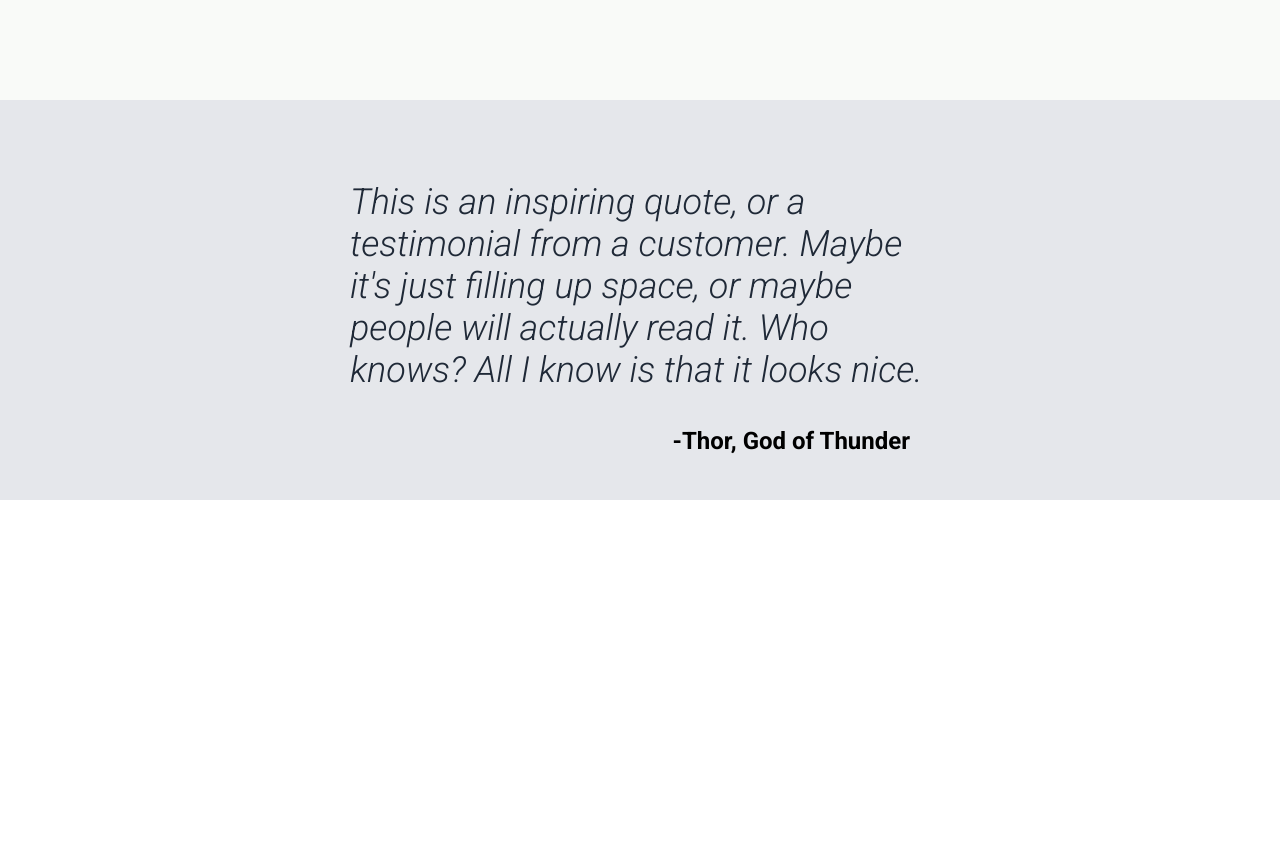
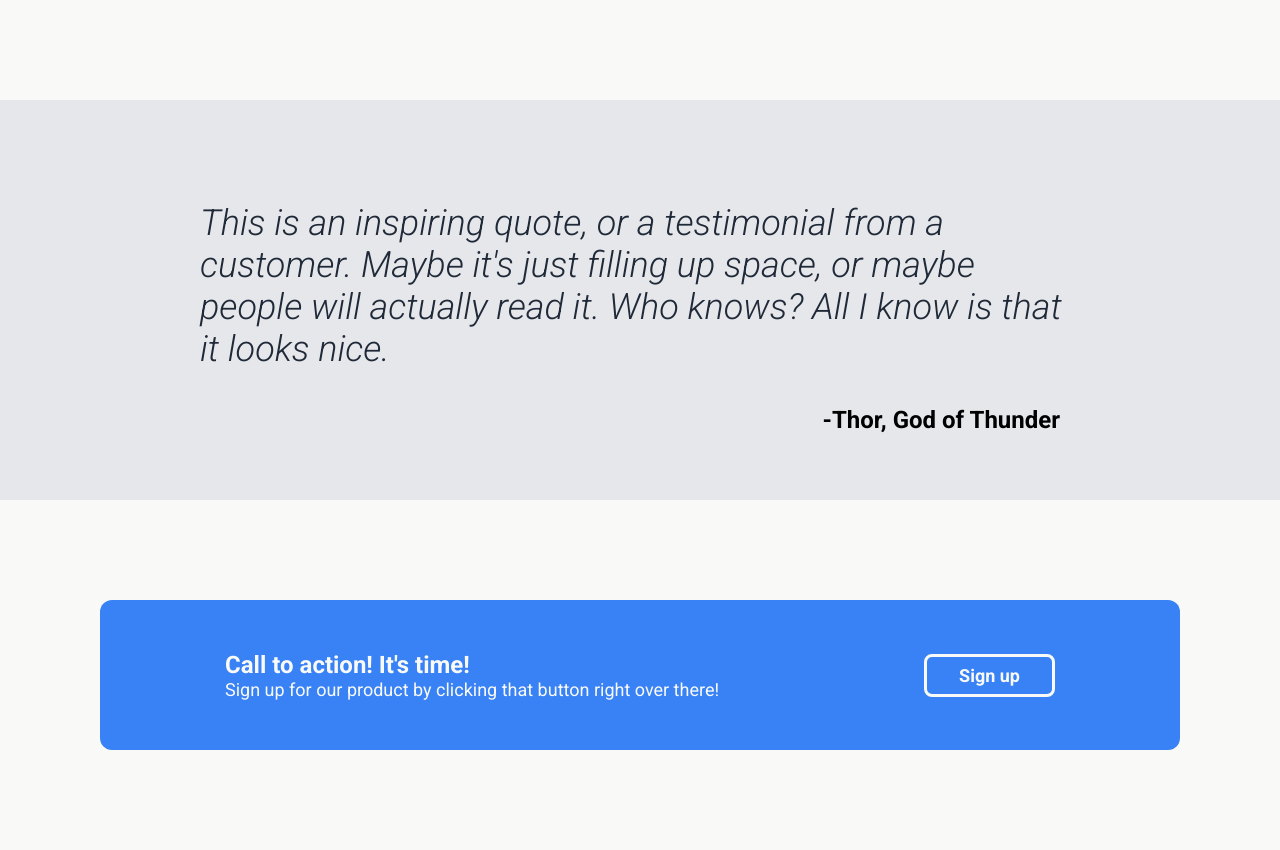
Before and after one commit to lilianahendrix/odin-landing-page, a plain HTML site: page index.html in a window 1280 px wide. Shown: the part 945-1795 px from the top of the page. Before the commit the page ends 1445 px from the top, so only its background shows below. Drawn offline with Linux system fonts and the light colour scheme.

Commit message:
Create section 4 and organize with flexbox
Create call to action box and button.
Organize using flexbox. Adjust minor flexbox
elements on page.

```diff
--- a/index.html
+++ b/index.html
@@ -82,5 +82,22 @@
                 -Thor, God of Thunder
             </div>
         </div>
+        <div class="section-four">
+            <div class="blue-box">
+                <div class="left-call">
+                    <div class="call-header">
+                        Call to action! It's time!
+                    </div>
+                    <div class="call-subtext">
+                        Sign up for our product by clicking that button right over there!
+                    </div>
+                </div>
+                <div class="right-call">
+                    <div class="button-two">
+                        <button class="button-box">Sign up</button>
+                    </div>
+                </div>
+            </div>
+        </div>
     </body>
 </html>
--- a/style.css
+++ b/style.css
@@ -44,7 +44,7 @@ a {
     display: flex;
     justify-content: flex-start;
     margin-bottom: 100px;
-    gap: 20px;
+    gap: 40px;
 }
 
 .section-one {
@@ -83,7 +83,7 @@ a {
 }
 
 .left-content {
-    max-width: 475px;
+    /* max-width: 475px; */
     max-height: 250px;
     /* min-width: 300px; */
     /* background-color: grey; */
@@ -163,8 +163,8 @@ button {
     flex: 1 0 auto;
     background-color: #E5E7EB;
     min-height: 400px;
-    padding-left: 350px;
-    padding-right: 350px;
+    padding-left: 200px;
+    padding-right: 200px;
 }
 
 .quote {
@@ -183,3 +183,50 @@ button {
     align-self: flex-end;
     padding-right: 20px;
 }
+
+.section-four {
+    display: flex;
+    flex-direction: column;
+    align-items: center;
+    justify-content: center;
+    flex: 1 0 auto;
+    background-color: #F9FAF8;
+    min-height: 350px;
+    padding-left: 100px;
+    padding-right: 100px;
+}
+
+.blue-box {
+    display: flex;
+    justify-content: space-between;
+    align-items: center;
+    background-color: #3882F6;
+    max-height: 150px;
+    min-width: 500px;
+    align-self: stretch;
+    flex: 1;
+    padding: 0px 125px;
+    border-radius: 12px;
+}
+
+.button-box {
+    background: #3882F6;
+    border: solid #F9FAF8;
+    border-radius: 8px;
+    color: #F9FAF8;
+    padding: 8px 32px;
+    font-weight: bold;
+    font-size: 18px;
+    min-width: 50px;
+}
+
+.call-header {
+    font-size: 24px;
+    color: #F9FAF8;
+    font-weight: bold;
+}
+
+.call-subtext {
+    font-size: 18px;
+    color: #F9FAF8;
+}
```
